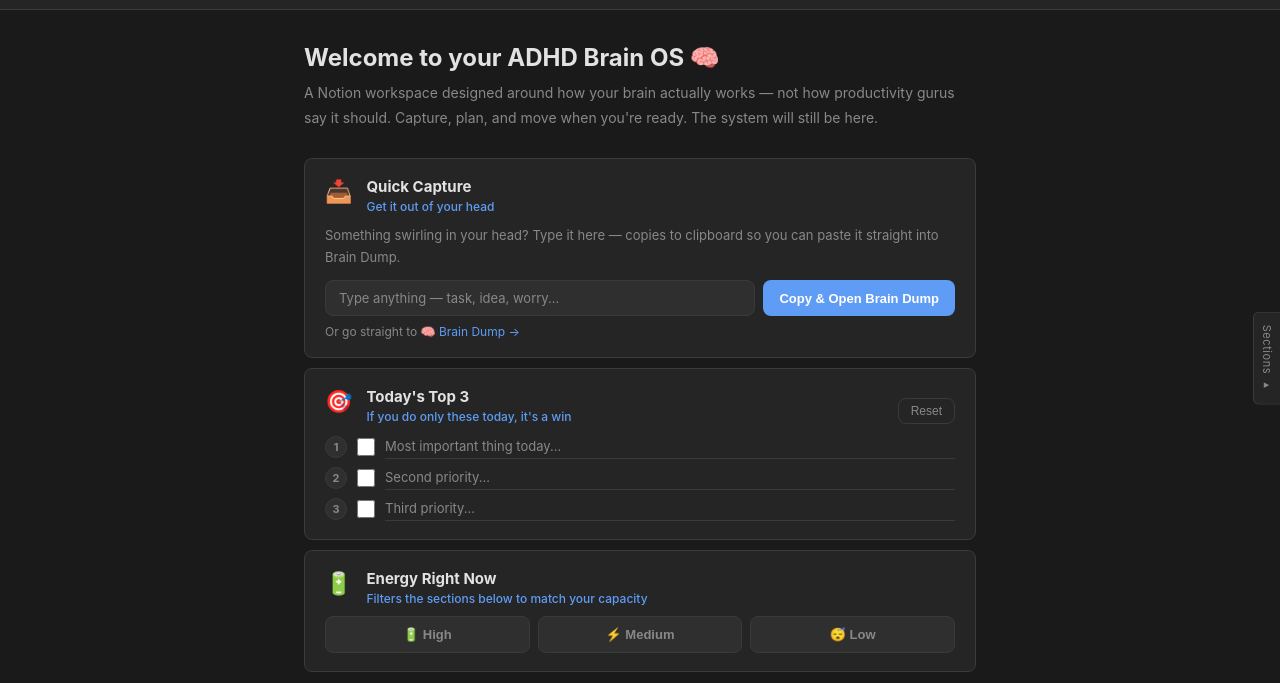
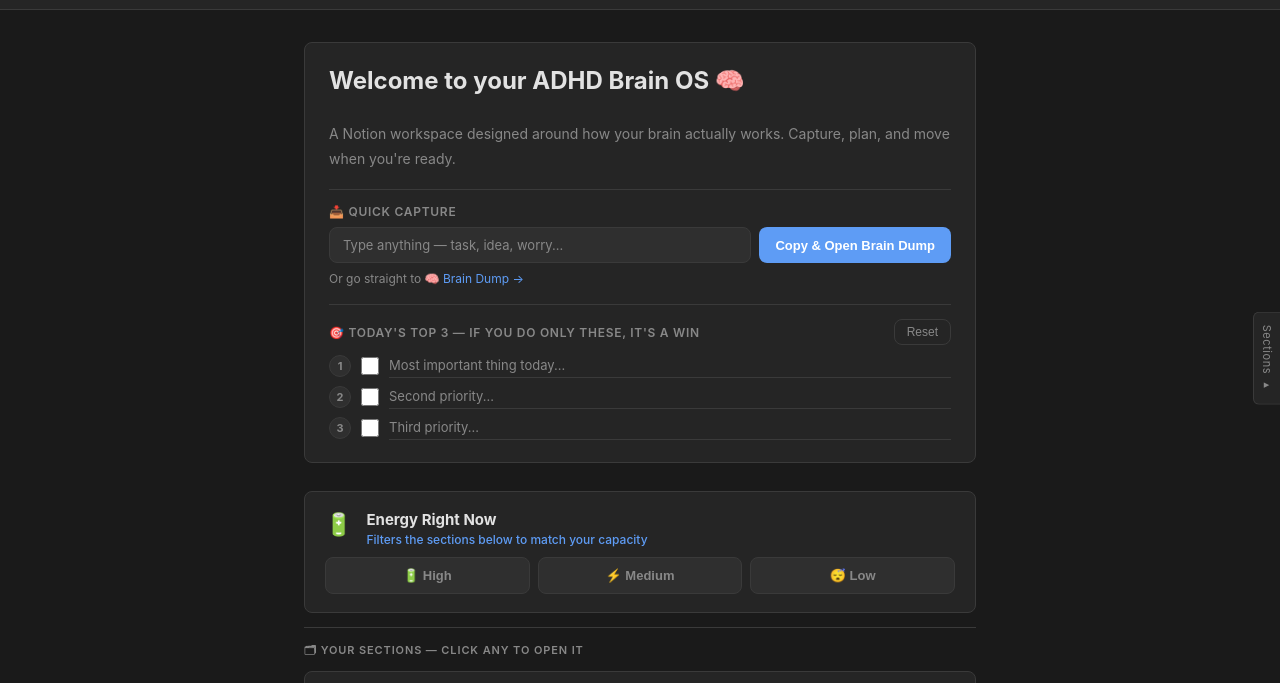
Before and after one commit to kanundrum/AI-Assistant, a plain HTML site: page home.html in a window 1280 px wide. Shown: the part 42-725 px from the top of the page. Drawn offline with Linux system fonts and the light colour scheme.

Commit message:
welcome block: integrate quick capture + today focus; energy stays in feed

```diff
--- a/home.html
+++ b/home.html
@@ -87,6 +87,31 @@
       letter-spacing: .08em;
       color: var(--muted);
       margin-bottom: 12px;
+    }
+
+    /* ── WELCOME BLOCK FULL ── */
+    .welcome-block-full {
+      background: var(--surface);
+      border: 1px solid var(--border);
+      border-radius: var(--radius);
+      padding: 22px 24px;
+      display: flex;
+      flex-direction: column;
+      gap: 18px;
+    }
+    .inline-section {
+      display: flex;
+      flex-direction: column;
+      gap: 8px;
+      padding-top: 14px;
+      border-top: 1px solid var(--border);
+    }
+    .inline-label {
+      font-size: 12px;
+      font-weight: 600;
+      color: var(--muted);
+      text-transform: uppercase;
+      letter-spacing: .06em;
     }
 
     /* ── QUICK CAPTURE ── */
@@ -566,46 +591,31 @@
 <!-- MAIN FEED -->
 <div class="main">
 
-  <!-- Welcome -->
-  <div>
+  <!-- Welcome + Quick Capture + Today's Focus -->
+  <div class="welcome-block-full">
     <div class="welcome-title">Welcome to your ADHD Brain OS 🧠</div>
     <div class="welcome-desc">
-      A Notion workspace designed around how your brain actually works — not how productivity gurus say it should. Capture, plan, and move when you're ready. The system will still be here.
+      A Notion workspace designed around how your brain actually works. Capture, plan, and move when you're ready.
     </div>
-  </div>
-
-  <!-- Unified Feed -->
-  <div class="feed" id="feed">
 
     <!-- Quick Capture -->
-    <div class="feed-card no-nav" style="cursor:default;" data-energy="all">
-      <div class="feed-card-top">
-        <div class="feed-icon">📥</div>
-        <div>
-          <div class="feed-title">Quick Capture</div>
-          <div class="feed-tagline">Get it out of your head</div>
-        </div>
-      </div>
-      <div class="feed-desc" style="padding-left:0; margin-bottom:12px;">Something swirling in your head? Type it here — copies to clipboard so you can paste it straight into Brain Dump.</div>
+    <div class="inline-section">
+      <div class="inline-label">📥 Quick Capture</div>
       <div class="capture-row">
         <input type="text" id="captureInput" placeholder="Type anything — task, idea, worry..." onkeydown="if(event.key==='Enter')captureIt()">
-        <button class="capture-btn" onclick="captureIt()">Copy & Open Brain Dump</button>
+        <button class="capture-btn" onclick="captureIt()">Copy &amp; Open Brain Dump</button>
       </div>
       <div class="copy-confirm" id="copyConfirm">✓ Copied — paste into Brain Dump</div>
-      <div class="capture-link" style="margin-top:8px;">
+      <div class="capture-link">
         Or go straight to <a href="https://www.notion.so/36d1aaa83752815eac8bd9681c9d90b8" target="_parent">🧠 Brain Dump →</a>
       </div>
     </div>
 
-    <!-- Today's Focus -->
-    <div class="feed-card no-nav" style="cursor:default;" data-energy="all">
-      <div class="feed-card-top">
-        <div class="feed-icon">🎯</div>
-        <div>
-          <div class="feed-title">Today's Top 3</div>
-          <div class="feed-tagline">If you do only these today, it's a win</div>
-        </div>
-        <button class="focus-clear" onclick="clearFocus()" style="margin-left:auto;">Reset</button>
+    <!-- Today's Top 3 -->
+    <div class="inline-section">
+      <div class="inline-label" style="display:flex;align-items:center;justify-content:space-between;">
+        <span>🎯 Today's Top 3 — if you do only these, it's a win</span>
+        <button class="focus-clear" onclick="clearFocus()">Reset</button>
       </div>
       <div class="focus-items">
         <div class="focus-item">
@@ -625,6 +635,10 @@
         </div>
       </div>
     </div>
+  </div>
+
+  <!-- Feed -->
+  <div class="feed" id="feed">
 
     <!-- Energy -->
     <div class="feed-card no-nav" style="cursor:default;" data-energy="all">
```
